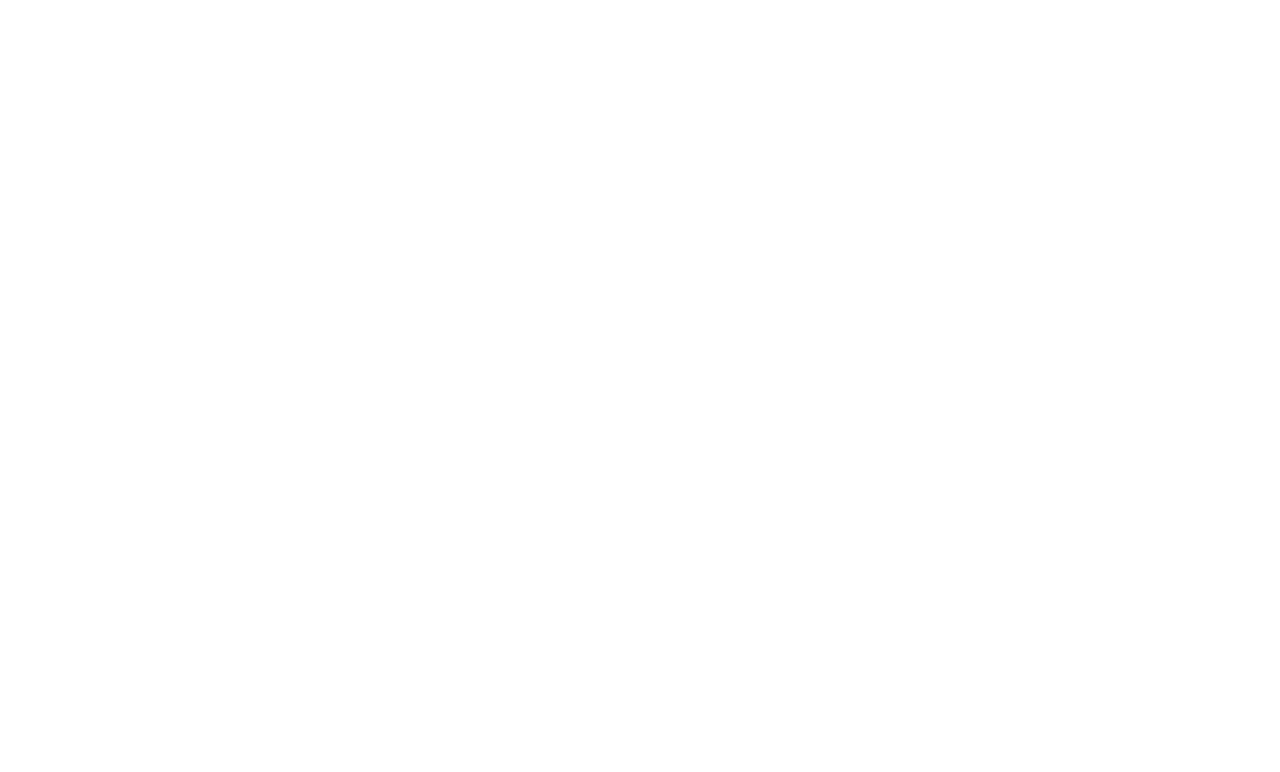
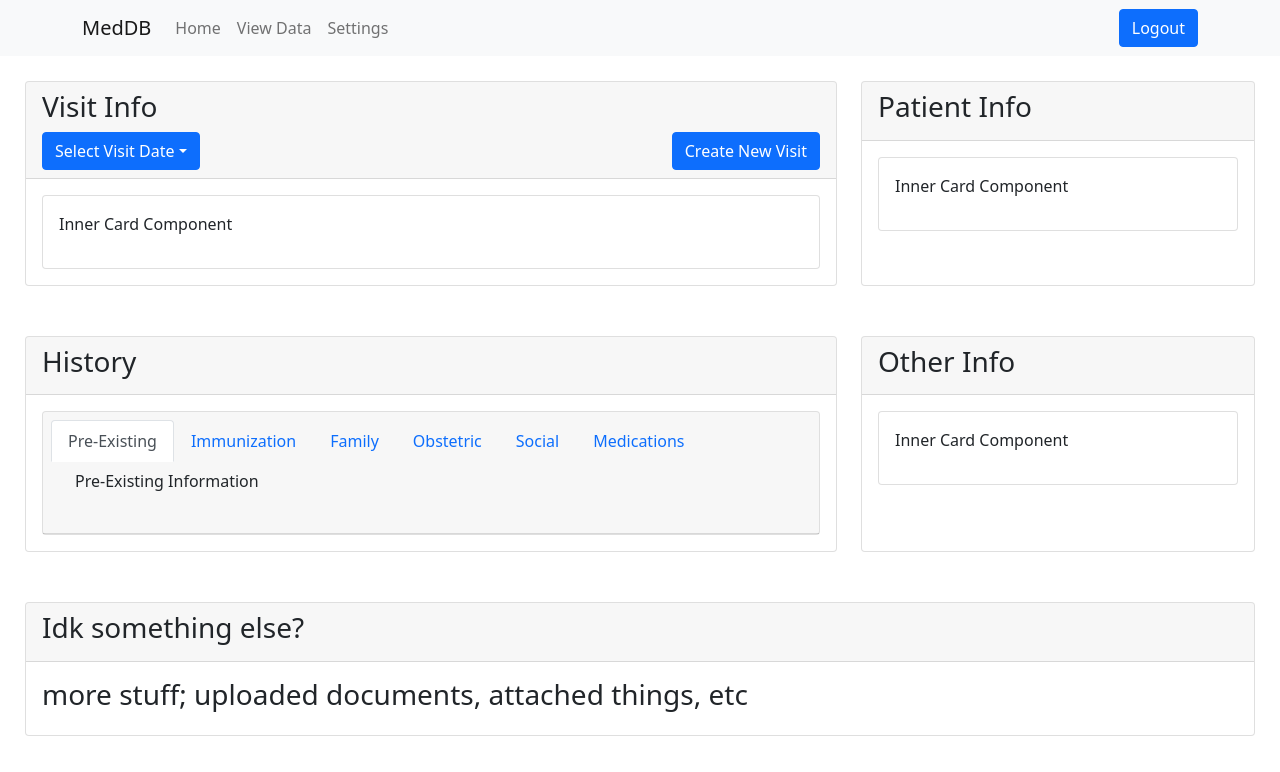
Before and after one commit to cmille47/onlineEMR, a React (Create React App) app in the folder frontend/client/: page /chart in a window 1280 px wide. Before the commit this address had no page. Shown: the top 772 px of the page. Built offline with nearby package versions, Linux system fonts and the light colour scheme; the HTML template or start-up script is replaced by a standard one.

Commit message:
navbar updates, patient chart layout done

```diff
--- a/frontend/client/src/App.js
+++ b/frontend/client/src/App.js
@@ -4,6 +4,7 @@
 import Playground from './components/Playground';
 import Dashboard from './components/Dashboard';
 import {Auth} from './components/Auth';
+import PatientChart from './components/PatientChart';
 import "bootstrap/dist/css/bootstrap.min.css"
 import './App.css';
 
@@ -17,6 +18,7 @@
           <Route path="/auth" element={<Auth />} />
           <Route path="/deve" element={<Playground />} />
           <Route path="/dashboard" element={<Dashboard />} />
+          <Route path="/chart" element={<PatientChart />} />
         </Routes>
       </BrowserRouter>
     </div>
--- a/frontend/client/src/components/Auth.js
+++ b/frontend/client/src/components/Auth.js
@@ -1,8 +1,6 @@
 import React, { useState, createContext } from "react"
 import { useNavigate } from 'react-router-dom';
 import "./Auth.css"
-const authContext = createContext()
-export default authContext;
 
 function Auth(props) {
     const navigate = useNavigate();
--- a/frontend/client/src/components/BaseNavbar.js
+++ b/frontend/client/src/components/BaseNavbar.js
@@ -1,37 +1,42 @@
 import Container from 'react-bootstrap/Container';
 import Nav from 'react-bootstrap/Nav';
 import Navbar from 'react-bootstrap/Navbar';
-import { useNavigate } from 'react-router-dom';
+import { useNavigate, useLocation } from 'react-router-dom';
 
 function BaseNavbar() {
     const navigate = useNavigate();
+    const location = useLocation();
+    const name = location?.state?.name;
 
-    const handleLogout = () => {
+    const handleLogout = (e) => {
         // NEED TO ADD AUTHENTICATION CLEAR SESSION STUFF (LOGOUT == LOSE AUTH TOKEN)
         // Navigate to the login page
+        e.preventDefault();
         navigate('/');
+    };
+
+    // used to handle clicks to ensure data is properly passed along to navbar links
+    // data necessary for user authentication
+    function handleLinkClick(e, link){
+        e.preventDefault();
+        navigate(link, {
+            state: {name: name}
+        });
     };
 
     return (
         <Navbar bg="light" expand="lg">
             <Container>
-            <Navbar.Brand href="/dashboard">MedDB</Navbar.Brand>
+                <Navbar.Brand onClick={(e) => handleLinkClick(e, '/dashboard')}>MedDB</Navbar.Brand>
                 <Navbar.Toggle aria-controls="basic-navbar-nav" />
                 <Navbar.Collapse id="basic-navbar-nav">
                 <Nav className="me-auto">
-                <Nav.Link href="/dashboard">Home</Nav.Link>
-                <Nav.Link href="/data_page">View Data</Nav.Link>
-                <Nav.Link href="/settings">Settings</Nav.Link>
+                    <Nav.Link onClick={(e) => handleLinkClick(e, '/dashboard')}>Home</Nav.Link>
+                    <Nav.Link onClick={(e) => handleLinkClick(e, '/data')}>View Data</Nav.Link>
+                    <Nav.Link onClick={(e) => handleLinkClick(e, '/settings')}>Settings</Nav.Link>
                 </Nav>
                 <Nav className="m1-auto">
-                <button className="btn btn-primary"
-                    onClick={handleLogout}
-                    onKeyDown={(e) => {
-                        if (e.key === "Enter") {
-                            e.preventDefault();
-                        }
-                    }}
-                    >
+                    <button className="btn btn-primary" onClick={(e) => handleLogout(e)}>
                         Logout
                     </button>
                 </Nav>
--- /dev/null
+++ b/frontend/client/src/components/PatientChart.js
@@ -0,0 +1,154 @@
+import React, {useState} from "react";
+import BaseNavbar from "./BaseNavbar";
+import {
+    Card,
+    Dropdown,
+    Row,
+    Col,
+    Tabs,
+    Tab,
+    Button } from 'react-bootstrap';
+
+// create patient chart page
+function PatientChart(props) {
+    const [selectedDate, setSelectedDate] = useState('Select Visit Date');
+
+    // need to add that if new patient is selected,
+    // that is passed along and new patient id is generated
+    // also need to add all the editable fields. We have the cards/basic layout
+    // but need each field to be editable and to be able to save changes
+
+    // handle date selection for getting data for a specific visit
+    const handleDateSelect = (eventKey) => {
+        setSelectedDate(eventKey);
+    };
+
+    // handle creating a new visit
+    const handleNewVisit = () => {
+        const date = new Date();
+        const dateString = date.toISOString().split('T')[0];
+        console.log(dateString);
+    };
+
+    return(
+        <div>
+            <BaseNavbar/>
+            <Row style={{padding:'25px'}}>
+                <Col md={8}>
+                    <Card style={{height:'100%'}}>
+                        <Card.Header>
+                            <h3>Visit Info</h3>
+                            <div className="d-flex justify-content-between">
+                                <Dropdown onSelect={handleDateSelect} className="mr-3">
+                                    <Dropdown.Toggle>{selectedDate}</Dropdown.Toggle>
+                                    <Dropdown.Menu>
+                                    <Dropdown.Item eventKey="2023-05-01">May 1, 2023</Dropdown.Item>
+                                    <Dropdown.Item eventKey="2023-05-02">May 2, 2023</Dropdown.Item>
+                                    <Dropdown.Item eventKey="2023-05-03">May 3, 2023</Dropdown.Item>
+                                    </Dropdown.Menu>
+                                </Dropdown>
+                                <Button variant="primary" className="m1-auto" onClick={handleNewVisit}>Create New Visit</Button>
+                            </div>
+                        </Card.Header>
+                        <Card.Body>
+                            <Card>
+                            <Card.Body>
+                                <p>Inner Card Component</p>
+                            </Card.Body>
+                            </Card>
+                        </Card.Body>
+                    </Card>
+                </Col>
+                <Col md={4}>
+                    <Card style={{height:'100%'}}>
+                    <Card.Header>
+                        <h3>Patient Info</h3>
+                    </Card.Header>
+                    <Card.Body>
+                        <Card>
+                        <Card.Body>
+                            <p>Inner Card Component</p>
+                        </Card.Body>
+                        </Card>
+                    </Card.Body>
+                    </Card>
+                </Col>
+            </Row>
+            <Row style={{padding:'25px'}}>
+                <Col md={8}>
+                    <Card>
+                        <Card.Header>
+                            <h3>History</h3>
+                        </Card.Header>
+                        <Card.Body>
+                            <Card>
+                                <Card.Header>
+                                    <Tabs defaultActiveKey="pre-existing">
+                                        <Tab eventKey="pre-existing" title="Pre-Existing">
+                                            <Card.Body>
+                                            <p>Pre-Existing Information</p>
+                                            </Card.Body>
+                                        </Tab>
+                                        <Tab eventKey="immunization" title="Immunization">
+                                            <Card.Body>
+                                            <p>Immunization Information</p>
+                                            </Card.Body>
+                                        </Tab>
+                                        <Tab eventKey="family" title="Family">
+                                            <Card.Body>
+                                            <p>Family Information</p>
+                                            </Card.Body>
+                                        </Tab>
+                                        <Tab eventKey="obstetric" title="Obstetric">
+                                            <Card.Body>
+                                            <p>Obstetric Information</p>
+                                            </Card.Body>
+                                        </Tab>
+                                        <Tab eventKey="social" title="Social">
+                                            <Card.Body>
+                                            <p>Social Information</p>
+                                            </Card.Body>
+                                        </Tab>
+                                        <Tab eventKey="Medications" title="Medications">
+                                            <Card.Body>
+                                            <p>Medication Information</p>
+                                            </Card.Body>
+                                        </Tab>
+                                    </Tabs>
+                                </Card.Header>
+                            </Card>
+                        </Card.Body>
+                    </Card>
+                </Col>
+                <Col md={4}>
+                    <Card style={{height:'100%'}}>
+                    <Card.Header>
+                        <h3>Other Info</h3>
+                    </Card.Header>
+                    <Card.Body>
+                        <Card>
+                        <Card.Body>
+                            <p>Inner Card Component</p>
+                        </Card.Body>
+                        </Card>
+                    </Card.Body>
+                    </Card>
+                </Col>
+            </Row>
+            <Row style={{padding:'25px'}}>
+                <Col>
+                    <Card style={{width:'100%'}}>
+                        <Card.Header>
+                            <h3>Idk something else?</h3>
+                        </Card.Header>
+                        <Card.Body>
+                            <h3>more stuff; uploaded documents, attached things, etc</h3>
+                        </Card.Body>
+                    </Card>
+                </Col>
+            </Row>
+        </div>
+    );
+}
+
+export default PatientChart;
```
Also changed, not shown: frontend/client/src/components/Dashboard.js (+28 -11 lines), 1 other file (tests, documents, lock files or other folders). Lines whose indentation alone changed are shown as unchanged.
